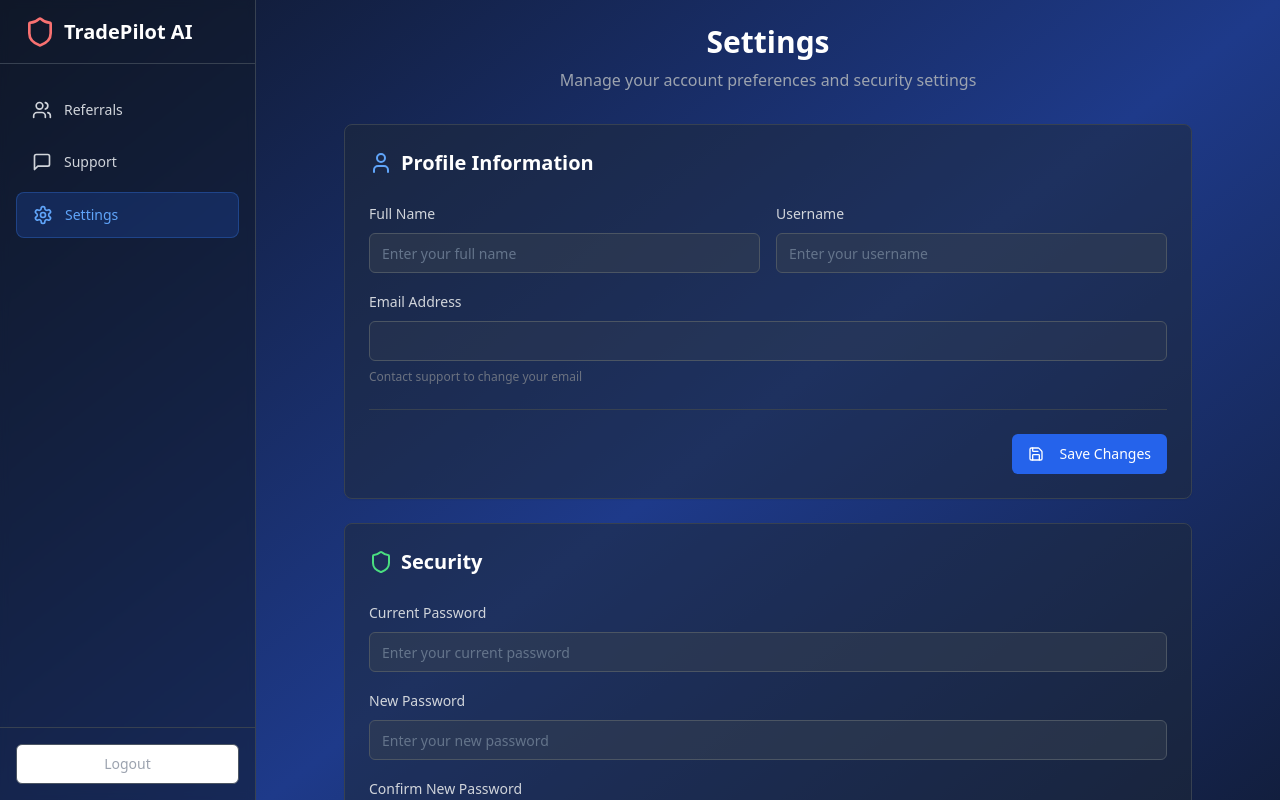
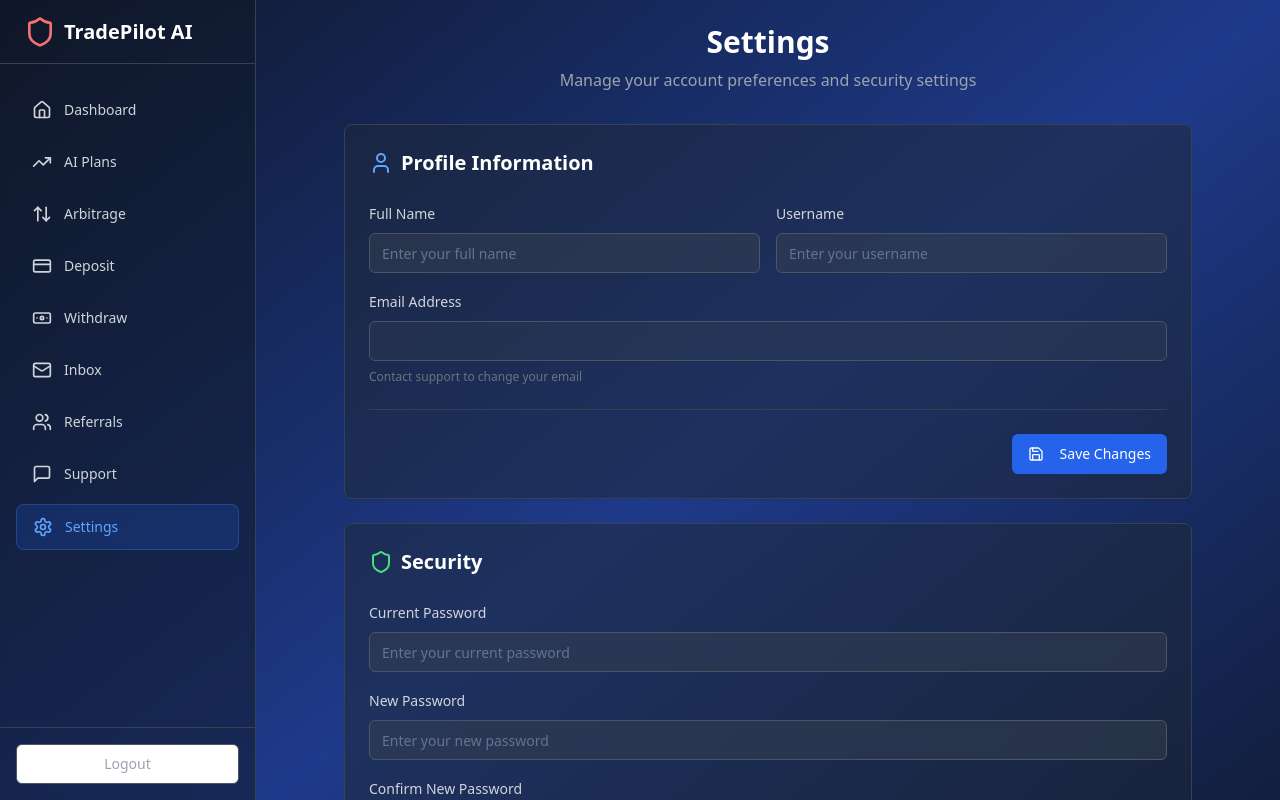
Before and after one commit to Joshbond123/tradepilot, a React (Vite) app: page /settings in a window 1280 px wide. Shown: the top 800 px of the page. Built offline with nearby package versions, Linux system fonts and the light colour scheme.

Commit message:
Restore sidebar menu items
Reverts changes to the sidebar menu, restoring all previously available items.

```diff
--- a/src/components/dashboard/DashboardLayout.tsx
+++ b/src/components/dashboard/DashboardLayout.tsx
@@ -2,6 +2,12 @@
 import React, { useState } from 'react';
 import { Link, useLocation, useNavigate } from 'react-router-dom';
 import {
+  Home,
+  TrendingUp,
+  ArrowUpDown,
+  CreditCard,
+  Banknote,
+  Mail,
   Users,
   Settings,
   Menu,
@@ -46,6 +52,12 @@ export const DashboardLayout = ({ children }: DashboardLayoutProps) => {
   };
 
   const navItems = [
+    { name: 'Dashboard', href: '/dashboard', icon: Home },
+    { name: 'AI Plans', href: '/plans', icon: TrendingUp },
+    { name: 'Arbitrage', href: '/arbitrage', icon: ArrowUpDown },
+    { name: 'Deposit', href: '/deposit', icon: CreditCard },
+    { name: 'Withdraw', href: '/withdraw', icon: Banknote },
+    { name: 'Inbox', href: '/inbox', icon: Mail },
     { name: 'Referrals', href: '/referrals', icon: Users },
     { name: 'Support', href: '/support', icon: MessageSquare },
     { name: 'Settings', href: '/settings', icon: Settings },
```
